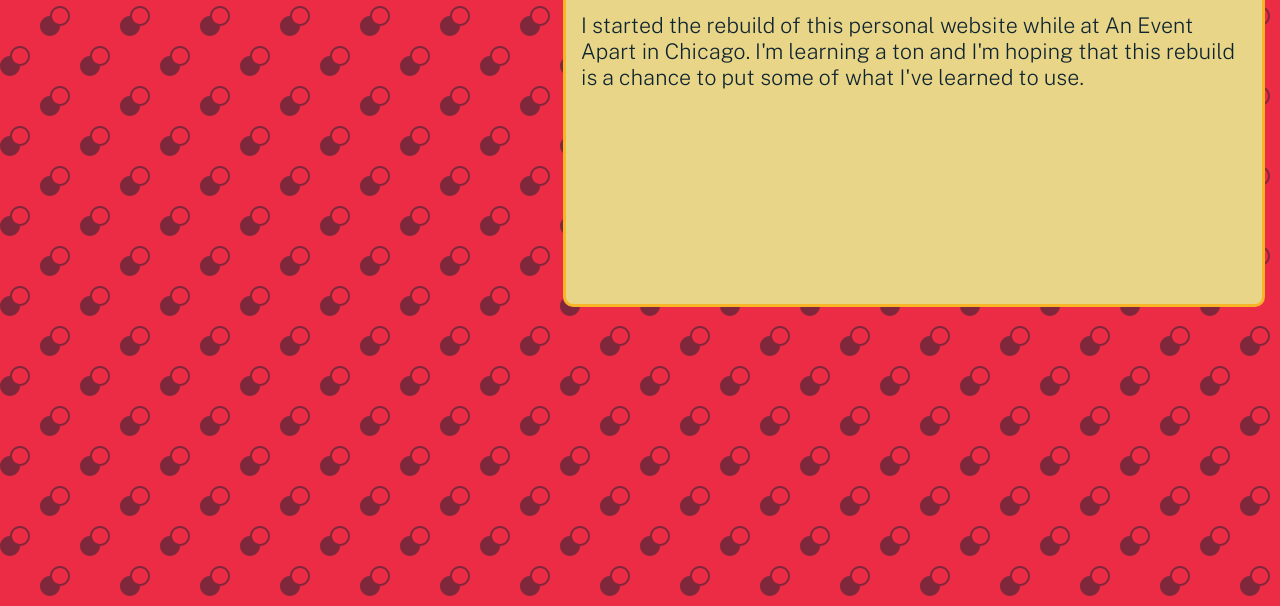
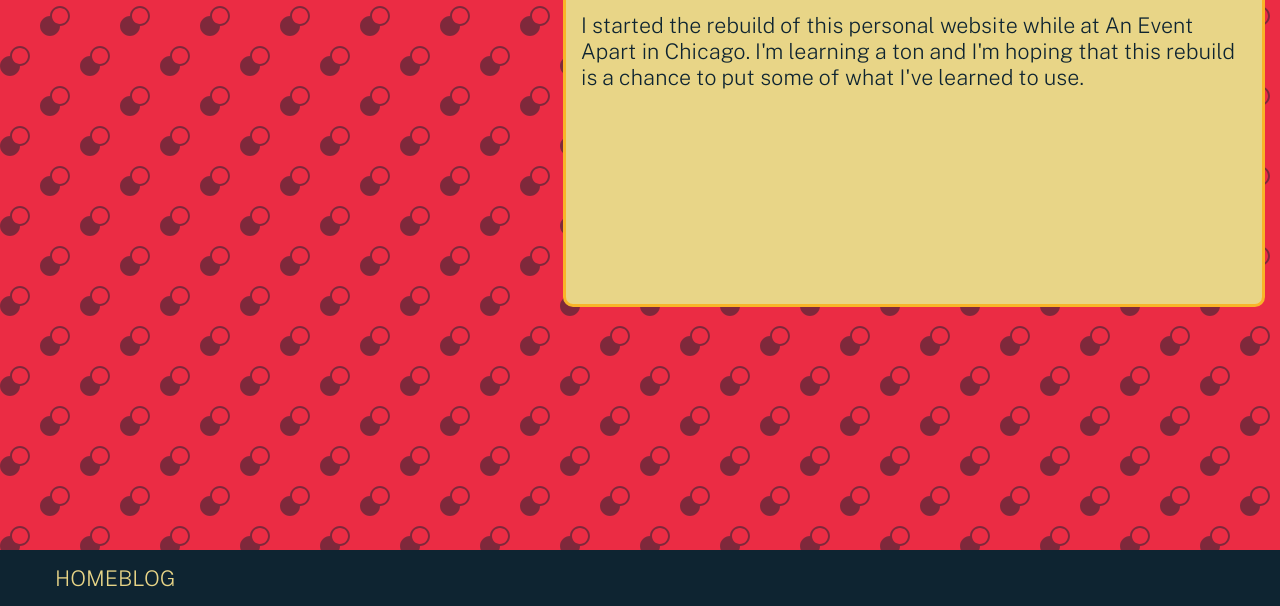
Before and after one commit to darzouras/darzouras-eleventy-cms, an Eleventy site: page pages/blog.md in a window 1280 px wide. Shown: the part 194-800 px from the top of the page. Built offline with nearby package versions, Linux system fonts and the light colour scheme; Eleventy itself is replaced by a stand-in of ours; files that its build step writes are made by us from their sources.

Commit message:
starting to add nav thing

```diff
--- a/_includes/assets/css/main.css
+++ b/_includes/assets/css/main.css
@@ -49,7 +49,7 @@ body {
 
 main {
     background: var(--puke-yellow);
-    margin: 15px auto;
+    margin: 15px auto 75px;
     width: 90%;
     max-width: 666px;
 }
@@ -99,3 +99,31 @@ time {
     font-size: .8rem;
     font-weight: 550;
 }
+
+/* nav footer thing */
+nav {
+    position: fixed;
+    bottom: 0;
+    left: 0;
+    width: 100%;
+    background: var(--dark-blue);
+    padding: 15px 0;
+    text-transform: uppercase;
+    z-index: 1;
+}
+nav ul {
+    list-style: none;
+    margin: 0 15px;
+    padding: none;
+    display: flex;
+    align-items: center;
+    flex-wrap: nowrap;
+}
+nav a {
+    color: var(--puke-yellow);
+    text-decoration: none;
+}
+nav a:hover {
+    background: none;
+    color: var(--orange);
+}
--- /dev/null
+++ b/_includes/components/nav.njk
@@ -0,0 +1,6 @@
+<nav>
+    <ul>
+        <li><a href="/">Home</a></li>
+        <li><a href="/blog">Blog</a></li>
+    </ul>
+</nav>
--- a/_includes/layouts/base.njk
+++ b/_includes/layouts/base.njk
@@ -7,6 +7,8 @@
             {{ layoutContent | safe }}
         </main>
 
+        {% include "components/nav.njk" %}
+
         {% for file in scripts %}
             <script src="{{ file }}"></script>
         {% endfor %}
```
